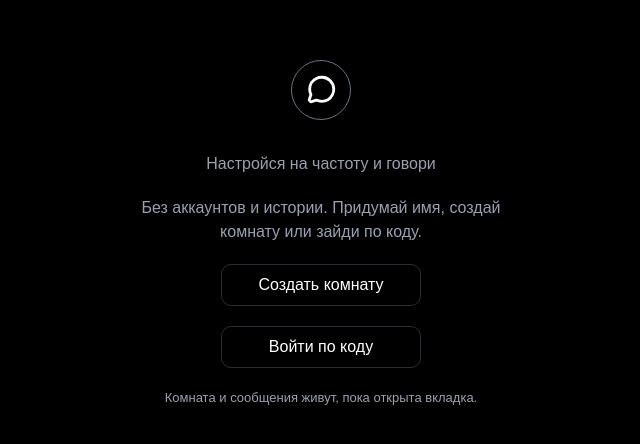
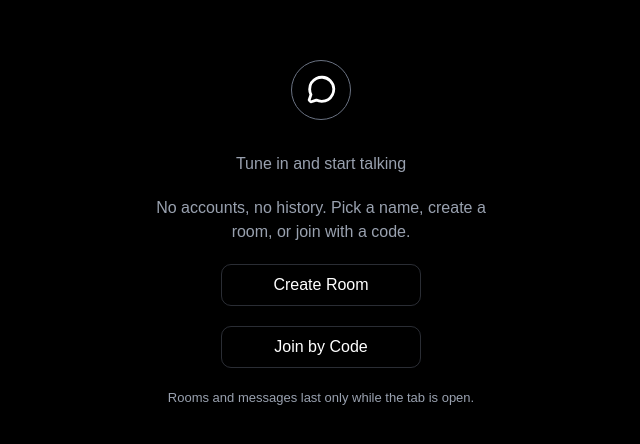
Before and after one commit to PavelBuylin/online-chat, a Next.js app: page / in a window 1280 px wide. Shown: the part 166-610 px from the top of the page, without its empty margins (319-959 px from the left). Built offline with nearby package versions, Linux system fonts and the light colour scheme.

Commit message:
feat: translate interface to English

```diff
--- a/src/app/components/Button.tsx
+++ b/src/app/components/Button.tsx
@@ -33,7 +33,7 @@ export default function Button({
 
 	const validateData = (): boolean => {
 		if (name?.length! < 4) {
-			alert('Имя должно содержать не менее 4 символов!')
+			alert('The name must contain at least 4 characters!')
 			return false
 		}
 		return true
@@ -64,7 +64,7 @@ export default function Button({
 					case 'NextJoin':
 						if (validateData()) {
 							if (roomCode?.trim() === '') {
-								alert('Введите данные!')
+								alert('Enter data!')
 								break
 							} else {
 								createUser()
@@ -78,10 +78,10 @@ export default function Button({
 			className={`p-2 mt-5 w-50 rounded-[10px] cursor-pointer text-white
           ${type === 'Create' || type === 'Join' ? 'border border-gray-500/40 ' : 'border'}`}
 		>
-			{(type === 'Create' && 'Создать комнату') ||
-				(type === 'Join' && 'Войти по коду') ||
-				(type === 'NextCreate' && 'Продолжить') ||
-				(type === 'NextJoin' && 'Продолжить')}
+			{(type === 'Create' && 'Create Room') ||
+				(type === 'Join' && 'Join by Code') ||
+				(type === 'NextCreate' && 'Continue') ||
+				(type === 'NextJoin' && 'Continue')}
 		</button>
 	)
 }
--- a/src/app/components/HumanTyping.tsx
+++ b/src/app/components/HumanTyping.tsx
@@ -37,7 +37,7 @@ export default function HumanTyping() {
 		<div className="flex justify-center items-center">
 			{value && (
 				<div className="flex justify-center items-center">
-					<p className="humanTyping text-center text-gray-500">{username} печатает</p>
+					<p className="humanTyping text-center text-gray-500">{username} is typing</p>
 					<div className="flex mt-2 text-gray-500">
 						<LuDot
 							size={10}
--- a/src/app/components/Modal.tsx
+++ b/src/app/components/Modal.tsx
@@ -55,11 +55,11 @@ export default function Modal({ isOpen, setIsOpen, buttonType }: ModalProps) {
 				<div className="mb-6">
 					<h3 className="text-xl font-semibold text-white">{`${
 						buttonType === 'Create'
-							? 'Новая комната'
-							: buttonType === 'Join' && 'Вход по коду комнаты'
+							? 'New room'
+							: buttonType === 'Join' && 'Enter by room code'
 					}`}</h3>
 					<input
-						placeholder="Твоё имя..."
+						placeholder="Your name..."
 						type="text"
 						className="mt-3 text-white border border-white w-full rounded-[10px] outline-none p-2 text-2xl"
 						onChange={handleChangeName}
@@ -67,7 +67,7 @@ export default function Modal({ isOpen, setIsOpen, buttonType }: ModalProps) {
 					/>
 					{buttonType === 'Join' && (
 						<input
-							placeholder="Номер комнаты..."
+							placeholder="Room code..."
 							type="text"
 							className="mt-3 text-white border border-white w-full rounded-[10px] outline-none p-2 text-2xl"
 							onChange={handleChangeRoomCode}
--- a/src/app/components/enteredText.tsx
+++ /dev/null
@@ -1,5 +0,0 @@
-'use client'
-
-export default function EnteredText() {
-	return <strong>Павел вошёл(-ла) в комнату</strong>
-}
--- a/src/app/layout.tsx
+++ b/src/app/layout.tsx
@@ -15,8 +15,8 @@ const geistMono = Geist_Mono({
 })
 
 export const metadata: Metadata = {
-	title: 'Онлайн чат',
-	description: 'Это онлайн чат, написанный при помощи Next JS, Socket.io и Socket.io-client',
+	title: 'Online chat',
+	description: 'This is an online chat built with Next.js, Socket.io, and Socket.io-client',
 	keywords: ['Next.js', 'React', 'SEO Optimization', 'Web Development', 'Sockets', 'Online chat'],
 	icons: {
 		icon: '/public/icon.ico',
--- a/src/app/page.tsx
+++ b/src/app/page.tsx
@@ -15,11 +15,11 @@ export default function Home() {
 				<FiMessageCircle
 					size={60}
 					color="white"
-					className="p-3 border-1 rounded-[100%] border-gray-500"
+					className="p-3 border rounded-[100%] border-gray-500"
 				/>
-				<p className="mt-8 text-gray-400">Настройся на частоту и говори</p>
+				<p className="mt-8 text-gray-400">Tune in and start talking</p>
 				<p className="mt-5 text-center text-gray-400">
-					Без аккаунтов и истории. Придумай имя, создай комнату или зайди по коду.
+					No accounts, no history. Pick a name, create a room, or join with a code.
 				</p>
 				<Button
 					type="Create"
@@ -34,7 +34,7 @@ export default function Home() {
 					setButtonType={setButtonType}
 				/>
 				<p className="text-center text-gray-400 text-[13px] mt-5">
-					Комната и сообщения живут, пока открыта вкладка.
+					Rooms and messages last only while the tab is open.
 				</p>
 			</div>
 			{isOpenModal && (
--- a/src/app/room/[id]/Footer.tsx
+++ b/src/app/room/[id]/Footer.tsx
@@ -63,7 +63,7 @@ export default function Footer() {
 	return (
 		<footer className="mt-auto border-t border-gray-500/35 h-15 p-13 flex justify-center items-center gap-5">
 			<input
-				placeholder="Сообщение..."
+				placeholder="Message..."
 				type="text"
 				className="border border-gray-500/35 w-[70%] rounded-[10px] outline-none p-2 text-2xl text-white"
 				onChange={handleChangeMessage}
--- a/src/app/room/[id]/Header.tsx
+++ b/src/app/room/[id]/Header.tsx
@@ -57,7 +57,7 @@ export default function Header() {
 				// 	console.log('ANSWER', JSON.stringify(data))
 
 				// 	// peerOutcome.on('connect', () => {
-				// 	// 	console.log('Подключен 2')
+				// 	// 	console.log('Connected 2')
 				// 	// })
 
 				// 	peerOutcome.on('stream', stream => {
@@ -68,7 +68,7 @@ export default function Header() {
 				// 	})
 
 				// 	// peerIncome.on('connect', () => {
-				// 	// 	console.log('Подключен 1')
+				// 	// 	console.log('Connected 1')
 				// 	// })
 				// })
 			})
@@ -85,7 +85,7 @@ export default function Header() {
 				<div className="w-10 flex justify-center">
 					<Pulse />
 				</div>
-				<p className="inStream mr-5 text-green-500">В эфире</p>
+				<p className="inStream mr-5 text-green-500">In live</p>
 				<strong className="roomID text-white">{params.id}</strong>
 				<CopyToClipboard text={params.id as string}>
 					<FaRegCopy
@@ -98,13 +98,13 @@ export default function Header() {
 						className="bg-white p-1.25 rounded cursor-pointer"
 						onClick={joinToVoice}
 					>
-						Зайти
+						Join
 					</button>
 					<button
 						className="bg-white p-1.25 rounded cursor-pointer"
 						onClick={leaveFromVoice}
 					>
-						Выйти
+						Leave
 					</button>
 					<audio controls />
 				</div>
@@ -117,7 +117,7 @@ export default function Header() {
 					setChatContent([])
 				}}
 			>
-				Выйти
+				Exit
 			</strong>
 		</header>
 	)
--- a/src/app/room/[id]/Message.tsx
+++ b/src/app/room/[id]/Message.tsx
@@ -16,7 +16,7 @@ export default function Message({ message }: MessageProps) {
 			{message.type === 'default' && (
 				<div className={`msg ${isMe() ? 'ml-auto' : ''}`}>
 					<div className={`flex items-center text-gray-500/65 ${isMe() && 'justify-end'}`}>
-						<p>{isMe() ? 'Ты' : message.username}</p>
+						<p>{isMe() ? 'You' : message.username}</p>
 						<LuDot />
 						<p>{message.date}</p>
 					</div>
--- a/src/app/room/[id]/page.tsx
+++ b/src/app/room/[id]/page.tsx
@@ -26,26 +26,26 @@ export default function Room() {
 
 		socket?.emit('CLIENT_USER_JOIN', params.id, username)
 		socket?.on('SERVER_USER_JOIN', (username: string) => {
-			console.log(`${username} подключился`)
+			console.log(`${username} connected`)
 
 			const newMessage: IMessage = {
 				userID: JSON.parse(localStorage.getItem('user')!).id,
 				username: username,
 				date: getDate(),
-				msg: `${username} подключился`,
+				msg: `${username} connected`,
 				type: 'join'
 			}
 			setChatContent([newMessage, ...chatContentRef.current])
 		})
 
 		socket?.on('SERVER_USER_DISCONNECT', (username: string) => {
-			console.log(`${username} вышел`)
+			console.log(`${username} disconnected`)
 
 			const newMessage: IMessage = {
 				userID: JSON.parse(localStorage.getItem('user')!).id,
 				username: username,
 				date: getDate(),
-				msg: `${username} отключился`,
+				msg: `${username} disconnected`,
 				type: 'disconnect'
 			}
 			setChatContent([newMessage, ...chatContentRef.current])
```
Also changed, not shown: src/socket.ts (deleted, +0 -13 lines), 1 other file (tests, documents, lock files or other folders).
